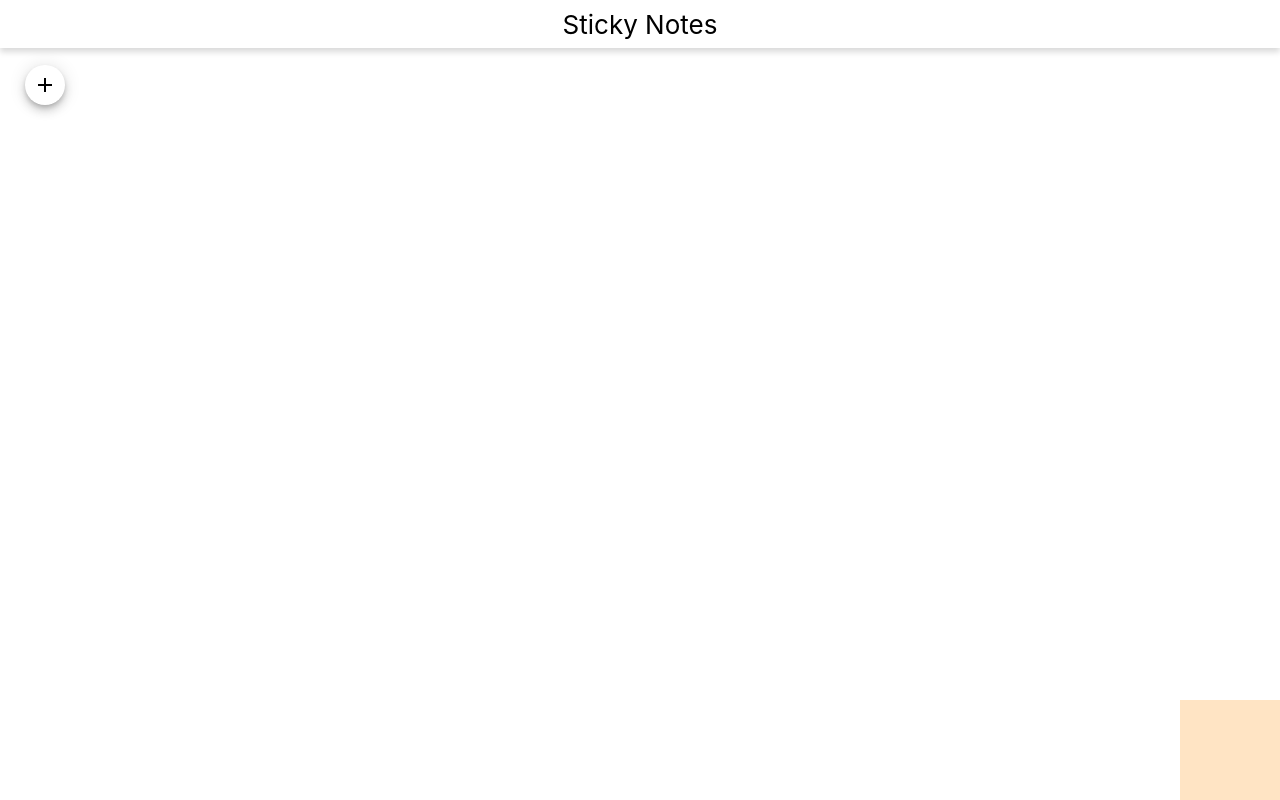
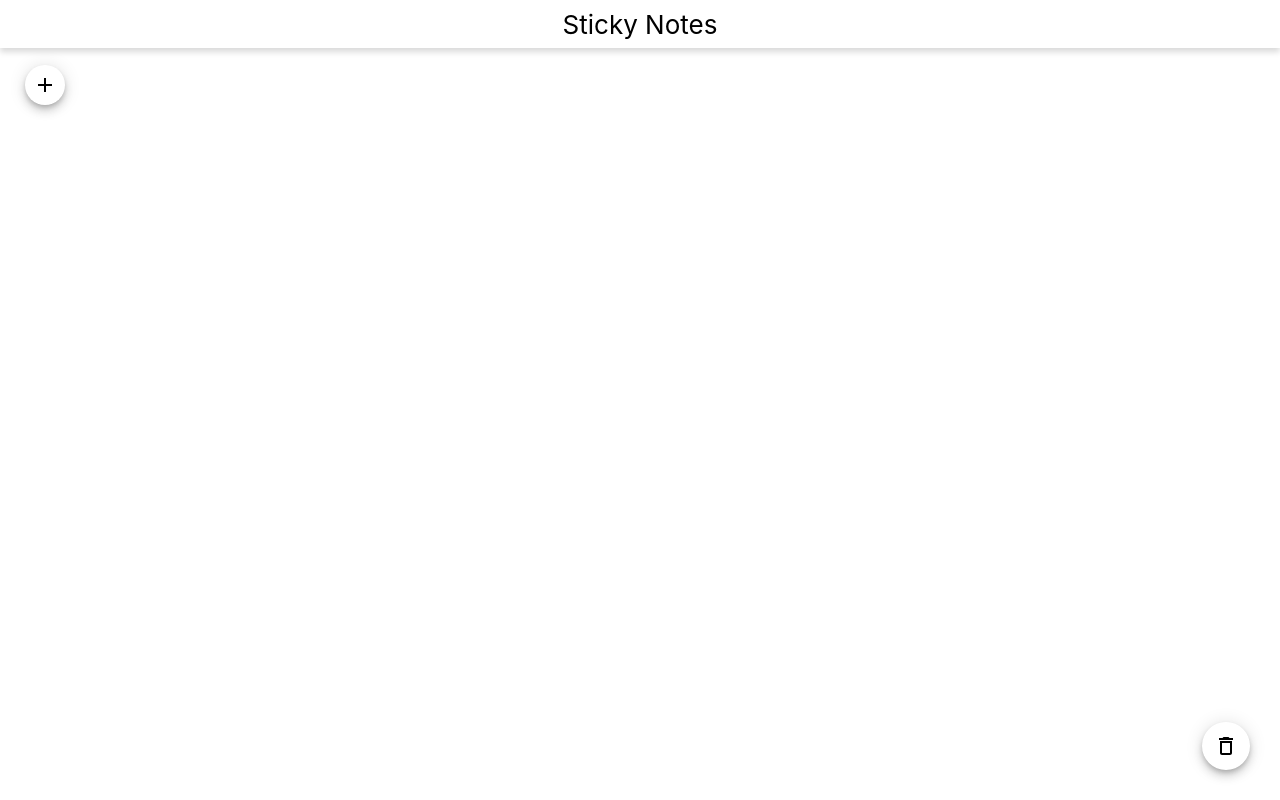
Before and after one commit to scuderia1000/notes, a React (Create React App) app: page / in a window 1280 px wide. Built offline with nearby package versions, Linux system fonts and the light colour scheme.

Commit message:
- убрал иконки в отдельный файл - рефактор

```diff
--- a/src/App.css
+++ b/src/App.css
@@ -3,19 +3,6 @@
   height: 100vh;
 }
 
-.header {
-  position: absolute;
-  top: 0;
-  left: 0;
-  min-height: 6vh;
-  display: flex;
-  align-items: center;
-  justify-content: center;
-  font-size: calc(10px + 2vmin);
-  width: 100%;
-  box-shadow: 0 4px 6px rgba(0, 0, 0, 0.15);
-}
-
 button {
   font-size: 16px;
 }
--- a/src/App.tsx
+++ b/src/App.tsx
@@ -5,7 +5,6 @@ import Workspace from './containers/workspace';
 function App() {
   return (
     <div className="app">
-      <header className="header">Sticky Notes</header>
       <Workspace />
     </div>
   );
--- a/src/components/button/AddButton.tsx
+++ b/src/components/button/AddButton.tsx
@@ -1,12 +1,7 @@
 import React from 'react';
 import Button from './Button';
 import './styles/AddButton.css'
-
-const AddIcon = () => (<svg width="24" height="24" viewBox="0 0 24 24" fill="none" xmlns="http://www.w3.org/2000/svg">
-  <rect x="5" y="11" width="14" height="2" fill="currentColor"/>
-  <rect x="13" y="5" width="14" height="2" transform="rotate(90 13 5)" fill="currentColor"/>
-</svg>);
-
+import { AddIcon } from '../icon';
 
 interface IProps {
   onClick(): void;
--- a/src/components/button/Button.tsx
+++ b/src/components/button/Button.tsx
@@ -1,14 +1,25 @@
 import React from 'react';
-import './styles/Button.css'
+import './styles/Button.css';
+
+export enum ButtonSize {
+  XS = 'XS',
+  S = 'S',
+  M = 'M',
+  L = 'L',
+}
 
 interface IProps {
-  onClick(): void;
+  className?: string;
+  size?: ButtonSize;
+  onClick?: () => void;
   icon?: JSX.Element;
 }
 
-const Button: React.FC<IProps> = ({ onClick, icon }) => {
+const mainCss = 'button'
+
+const Button: React.FC<IProps> = ({ onClick, icon, className = '', size = ButtonSize.M }) => {
   return (
-    <div className="button" onClick={onClick}>
+    <div className={`${mainCss} ${className} ${mainCss}_size-${size}`} onClick={onClick}>
       {icon}
     </div>
   )
--- a/src/components/button/styles/Button.css
+++ b/src/components/button/styles/Button.css
@@ -2,8 +2,6 @@
     display: flex;
     align-items: center;
     justify-content: center;
-    width: 40px;
-    height: 40px;
     box-shadow: 0 3px 5px -1px rgba(0, 0, 0, 0.20), 0 6px 10px 0 rgba(0, 0, 0, 0.14), 0 1px 18px 0 rgba(0, 0, 0, 0.12);
     border-radius: 50%;
 }
@@ -12,3 +10,23 @@
     cursor: pointer;
     background-color: #d5d5d5;
 }
+
+.button_size-XS {
+    min-width: 24px;
+    height: 24px;
+}
+
+.button_size-S {
+    min-width: 32px;
+    height: 32px;
+}
+
+.button_size-M {
+    min-width: 40px;
+    height: 40px;
+}
+
+.button_size-L {
+    min-width: 48px;
+    height: 48px;
+}
--- /dev/null
+++ b/src/components/icon/index.tsx
@@ -0,0 +1,26 @@
+import React from 'react';
+
+export const AddIcon = () => (
+  <svg
+    width="24"
+    height="24"
+    viewBox="0 0 24 24"
+    fill="none"
+    xmlns="http://www.w3.org/2000/svg"
+  >
+    <rect x="5" y="11" width="14" height="2" fill="currentColor" />
+    <rect x="13" y="5" width="14" height="2" transform="rotate(90 13 5)" fill="currentColor" />
+  </svg>
+);
+
+export const DeleteIcon = () => (
+  <svg
+    width="24"
+    height="24"
+    viewBox="0 0 24 24"
+    fill="none"
+    xmlns="http://www.w3.org/2000/svg"
+  >
+    <path d="M6 19c0 1.1.9 2 2 2h8c1.1 0 2-.9 2-2V7H6v12zM8 9h8v10H8V9zm7.5-5l-1-1h-5l-1 1H5v2h14V4z" fill="currentColor" />
+  </svg>
+);
--- a/src/components/note/styles.css
+++ b/src/components/note/styles.css
@@ -5,13 +5,7 @@
     width: 200px;
     height: 200px;
     text-align: center;
-    /* border: 1px solid #E8E8E8; */
     font-size: 3em;
-    /* border-bottom-right-radius: 60px 5px; */
-    /* display: inline-block; */
-    /* background: #ffff88; */
-    /* box-shadow: 5px 5px 7px rgb(33 33 33 / 50%); */
-    /* transition: transform .15s linear; */
 }
 
 textarea {
@@ -23,7 +17,7 @@ textarea {
     border: 1px solid #E8E8E8;
     border-bottom-right-radius: 60px 5px;
     box-shadow: 5px 5px 7px rgba(33, 33, 33, .5);
-    transition: transform .15s linear;
+    transition: all  .1s linear;
 }
 
 textarea:active {
--- a/src/containers/note-controller/index.tsx
+++ b/src/containers/note-controller/index.tsx
@@ -58,7 +58,7 @@ class NoteController extends React.Component<INoteControllerProps, IState> {
         x: event.pageX - noteRect.left,
         y: event.pageY - noteRect.top,
       },
-      zIndex: 1000,
+      zIndex: 999,
     });
     document.addEventListener('mousemove', this.onMouseMove);
   };
@@ -74,7 +74,7 @@ class NoteController extends React.Component<INoteControllerProps, IState> {
     });
   };
 
-  private onMouseUp = (event: React.MouseEvent<HTMLDivElement>): void => {
+  private onMouseUp = (): void => {
     document.removeEventListener('mousemove', this.onMouseMove);
 
     const { storageReplaceItem, moveNoteToFront, noteId } = this.props;
--- a/src/containers/workspace/index.tsx
+++ b/src/containers/workspace/index.tsx
@@ -1,10 +1,12 @@
 import React, { useCallback, useEffect, useMemo, useState } from 'react';
 import { DEFAULT_NOTE, INote } from '../../components/note';
-import './styles.css';
 import AddButton from '../../components/button/AddButton';
 import NoteController from '../../containers/note-controller';
 import { generateId } from '../../utils';
 import WithLocalStorage from '../../components/with-local-storage/WithLocalStorage';
+import { DeleteIcon } from '../../components/icon';
+import Button, { ButtonSize } from '../../components/button/Button';
+import './styles.css';
 
 interface IProps {
   storageUpdateItemsProp?: (notes: Record<string, INote>, propName: string) => void;
@@ -113,9 +115,12 @@ const Workspace: React.FC<IProps> = ({ storageUpdateItemsProp, storageSaveItem,
 
   return (
     <div className="workspace">
+      <header className="header">Sticky Notes</header>
       <AddButton onClick={createNote}/>
       {notesItems}
-      <div className="trash" />
+      <div className="trash">
+        <Button className="delete-button" icon={<DeleteIcon />} size={ButtonSize.L}/>
+      </div>
     </div>
   )
 }
--- a/src/containers/workspace/styles.css
+++ b/src/containers/workspace/styles.css
@@ -5,11 +5,32 @@
     overflow: hidden;
 }
 
+.header {
+    position: absolute;
+    top: 0;
+    left: 0;
+    min-height: 6vh;
+    display: flex;
+    align-items: center;
+    justify-content: center;
+    width: 100%;
+    font-size: calc(10px + 2vmin);
+    background: white;
+    box-shadow: 0 4px 6px rgba(0, 0, 0, 0.15);
+    z-index: 1000;
+}
+
 .trash {
     position: absolute;
-    width: 100px;
-    height: 100px;
+    display: flex;
+    align-items: center;
+    justify-content: center;
     bottom: 0;
     right: 0;
-    background: bisque;
+    padding: 30px;
 }
+
+.button.delete-button:hover {
+    cursor: initial;
+    background-color: initial;
+}
```
